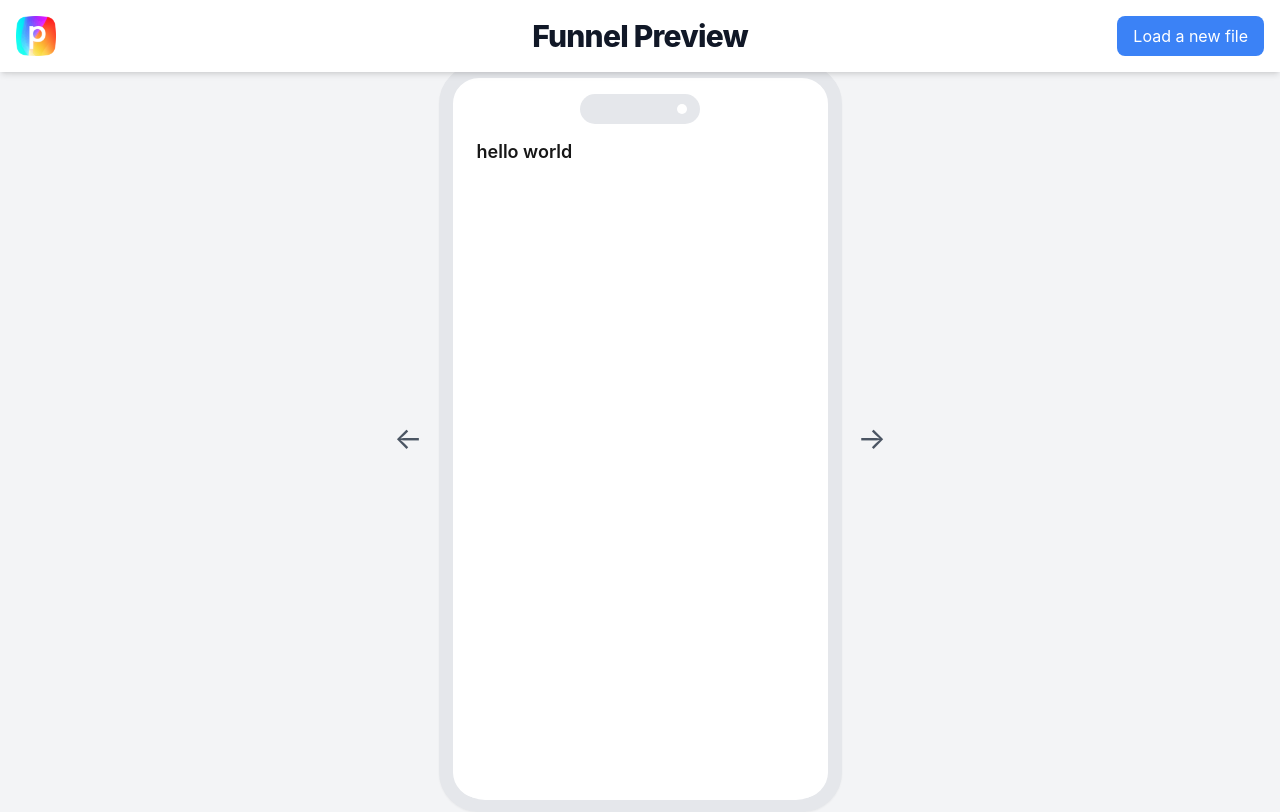
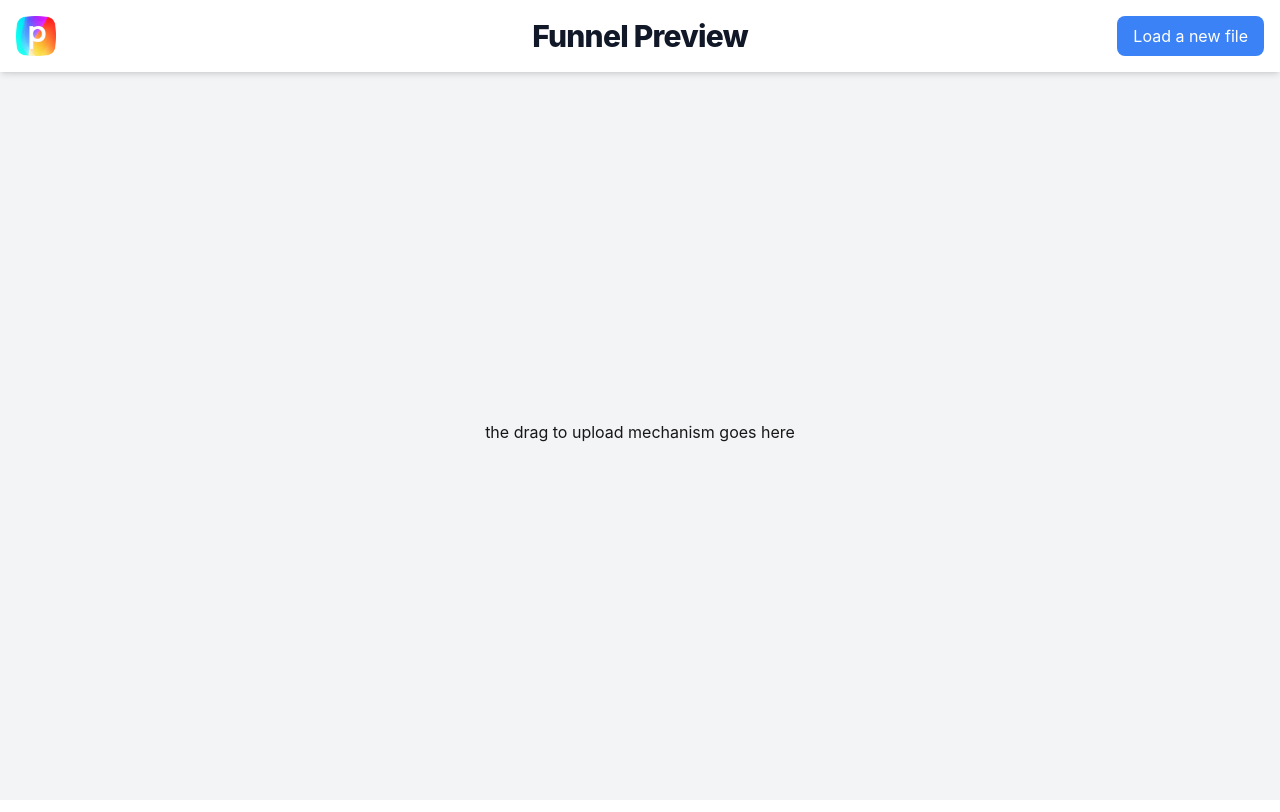
Before and after one commit to antoniocosentino/funnel-preview, a Next.js app: page / in a window 1280 px wide. Built offline with nearby package versions, Linux system fonts and the light colour scheme.

Commit message:
creating the two main views

```diff
--- /dev/null
+++ b/src/components/DragToUpload.tsx
@@ -0,0 +1,7 @@
+import React from 'react';
+
+const DragToUpload: React.FC = () => (
+    <div>the drag to upload mechanism goes here</div>
+);
+
+export default DragToUpload;
--- /dev/null
+++ b/src/components/PreviewMode.tsx
@@ -0,0 +1,20 @@
+import React from 'react';
+import DeviceFrame from './DeviceFrame';
+
+const PreviewMode: React.FC = () => (
+    <div className="relative flex items-center space-x-4">
+        {/* TODO: use a different graphical element for the arrow */}
+        <button className="text-gray-600 hover:text-gray-900 text-3xl">&#8592;</button>
+
+        <DeviceFrame>
+            <div>
+                hello world
+            </div>
+        </DeviceFrame>
+
+        {/* TODO: use a different graphical element for the arrow */}
+        <button className="text-gray-600 hover:text-gray-900 text-3xl">&#8594;</button>
+    </div>
+);
+
+export default PreviewMode;
--- a/src/pages/index.tsx
+++ b/src/pages/index.tsx
@@ -1,25 +1,20 @@
-import DeviceFrame from '../components/DeviceFrame';
+import { useState } from 'react';
 import Header from '../components/Header';
+import DragToUpload from '../components/DragToUpload';
+import PreviewMode from '../components/PreviewMode';
 
 export default function Home() {
+
+    const [isFileLoaded, setIsFileLoaded] = useState(false);
+
+    const MainView = isFileLoaded ? PreviewMode : DragToUpload;
+
     return (
         <div className="relative min-h-screen bg-gray-100">
             <Header />
 
             <main className="flex justify-center items-center min-h-screen pt-16">
-                <div className="relative flex items-center space-x-4">
-                    {/* TODO: use a different graphical element for the arrow */}
-                    <button className="text-gray-600 hover:text-gray-900 text-3xl">&#8592;</button>
-
-                    <DeviceFrame>
-                        <div>
-                            hello world
-                        </div>
-                    </DeviceFrame>
-
-                    {/* TODO: use a different graphical element for the arrow */}
-                    <button className="text-gray-600 hover:text-gray-900 text-3xl">&#8594;</button>
-                </div>
+                <MainView />
             </main>
         </div>
     );
```
